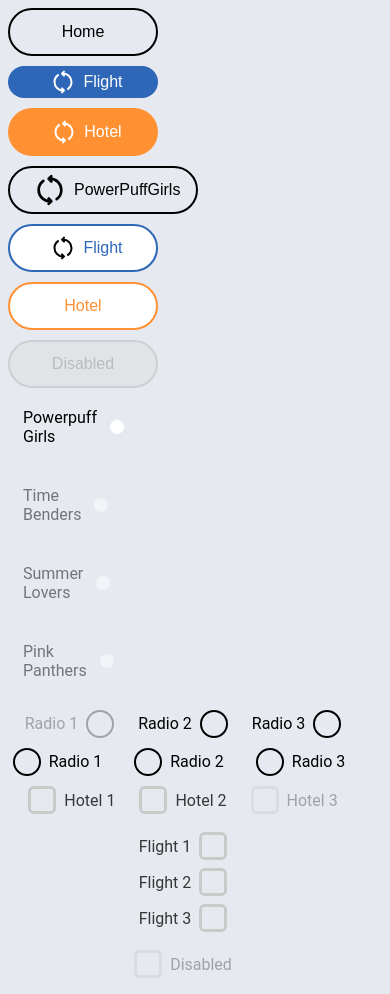
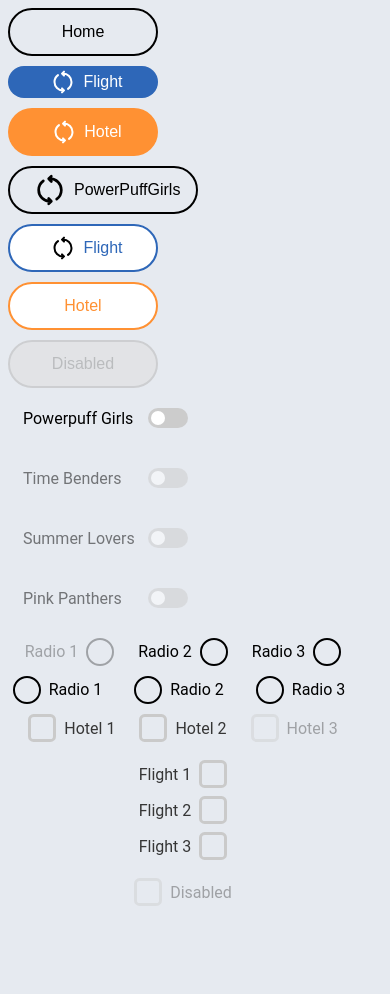
Before and after one commit to Mwiert/miniSpa, a Vue app: page /powerpuffgirls in a window 390 px wide. After the commit the page ends 922 px from the top, so only its background shows below. Built offline with nearby package versions, Linux system fonts and the light colour scheme; a web font is replaced by a local one.

Commit message:
toggle component responsive

```diff
--- a/src/components/UIToggle.vue
+++ b/src/components/UIToggle.vue
@@ -69,7 +69,8 @@ export default {
   display: flex;
   align-items: center;
   justify-content: space-between; // Ensures label and switch are on the same line
-  width: 12%; // Adjusts to the full width of the container
+  width: 100%; // Adjusts to the full width of the container
+  max-width: 165px;
   padding: 10px 15px;
   pointer-events: all; // Disables pointer events on the container
   cursor: pointer;
```
